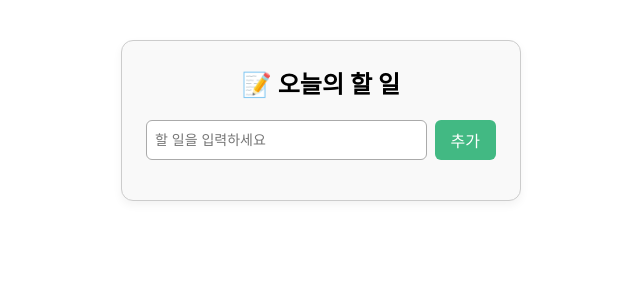
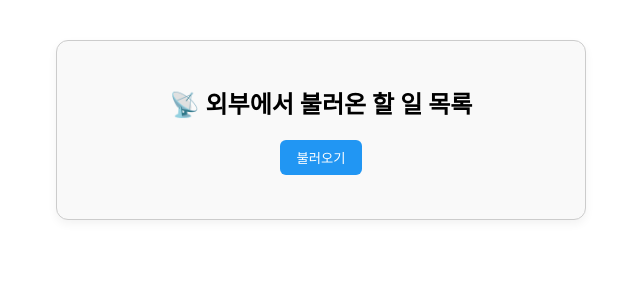
Before and after one commit to terry0505/vue2, a Vue app: page / in a window 1280 px wide. Shown: the top 300 px of the page, without its empty margins (319-959 px from the left). Built offline with nearby package versions, Linux system fonts and the light colour scheme.

Commit message:
1-4 Axios + 외부 API에서 할일 불러오기

```diff
--- a/package.json
+++ b/package.json
@@ -8,6 +8,7 @@
     "lint": "vue-cli-service lint"
   },
   "dependencies": {
+    "axios": "^1.11.0",
     "core-js": "^3.8.3",
     "vue": "^2.6.14"
   },
--- a/src/App.vue
+++ b/src/App.vue
@@ -1,54 +1,50 @@
 <template>
   <div class="todo-container">
-    <h2>📝 오늘의 할 일</h2>
-    <div class="form">
-      <input v-model="newTodo" placeholder="할 일을 입력하세요" />
-      <button @click="addTodo">추가</button>
-    </div>
+    <h2>📡 외부에서 불러온 할 일 목록</h2>
+    <button @click="fetchTodos">불러오기</button>
     <ul class="todo-list">
       <TodoItem
-        v-for="(todo, index) in todos"
-        :key="index"
-        :content="todo"
-        @delete="removeTodo(index)"
+        v-for="todo in todos"
+        :key="todo.id"
+        :content="todo.title"
+        @delete="removeTodo(todo.id)"
       />
     </ul>
   </div>
 </template>
 
 <script>
+import axios from "axios";
 import TodoItem from "./components/TodoItem.vue";
 
 export default {
-  components: {
-    TodoItem
-  },
+  components: { TodoItem },
   data() {
     return {
-      newTodo: "",
       todos: []
     };
   },
   methods: {
-    addTodo() {
-      const trimmed = this.newTodo.trim();
-      if (trimmed) {
-        this.todos.push(trimmed);
-        this.newTodo = "";
+    async fetchTodos() {
+      try {
+        const res = await axios.get(
+          "https://jsonplaceholder.typicode.com/todos?_limit=5"
+        );
+        this.todos = res.data;
+      } catch (err) {
+        alert("데이터를 불러오는 데 실패했습니다.");
       }
     },
-    removeTodo(index) {
-      this.todos.splice(index, 1);
+    removeTodo(id) {
+      this.todos = this.todos.filter((todo) => todo.id !== id);
     }
   }
 };
 </script>
 
 <style scoped>
-@import "./assets/base.css";
-
 .todo-container {
-  max-width: 400px;
+  max-width: 480px;
   margin: 40px auto;
   padding: 24px;
   border: 1px solid #ccc;
@@ -62,35 +58,17 @@
   margin-bottom: 20px;
 }
 
-.form {
-  display: flex;
-  gap: 8px;
-  margin-bottom: 16px;
-}
-
-input {
-  flex: 1;
-  padding: 8px;
-  border: 1px solid #aaa;
-  border-radius: 6px;
-  font-size: 14px;
-}
-
 button {
+  display: block;
+  margin: 0 auto 20px;
   padding: 8px 16px;
-  background-color: #42b983;
+  background-color: #2196f3;
   color: white;
   border: none;
   border-radius: 6px;
   cursor: pointer;
 }
-
 button:hover {
-  background-color: #36956d;
-}
-
-.todo-list {
-  list-style: none;
-  padding: 0;
+  background-color: #1976d2;
 }
 </style>
```
Also changed, not shown: 1 other file (tests, documents, lock files or other folders).
